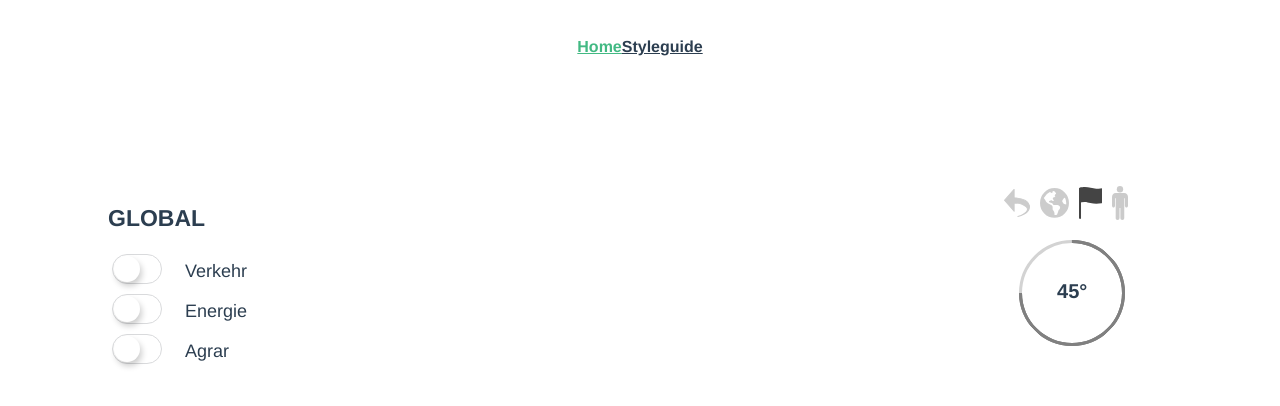
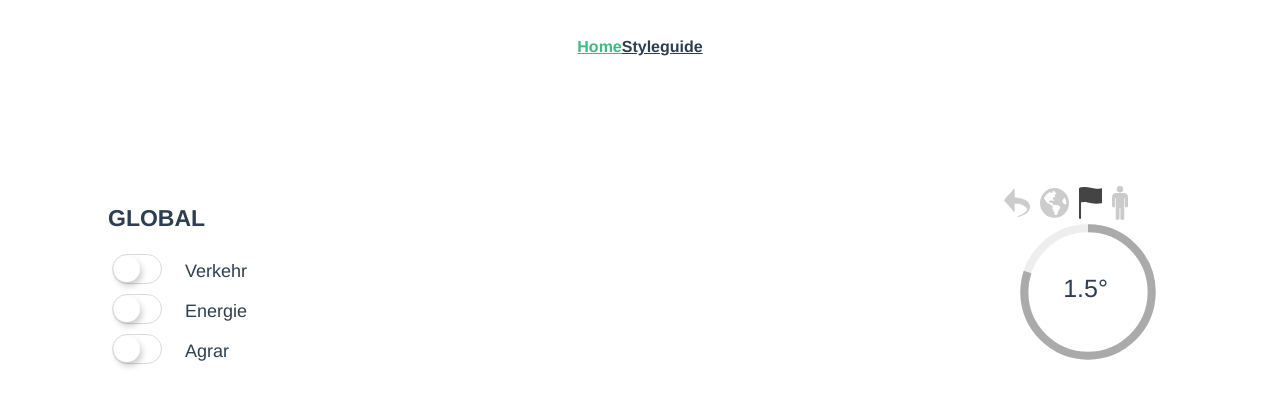
Before and after one commit to flogesell/shutdown, a Vue app in the folder frontend/: page / in a window 1280 px wide. Shown: the top 406 px of the page. Built offline with nearby package versions, Linux system fonts and the light colour scheme.

Commit message:
probability circle

```diff
--- a/frontend/src/components/probabilityBox.vue
+++ b/frontend/src/components/probabilityBox.vue
@@ -1,10 +1,12 @@
 <template>
-    <div class="probability-box" id="einHalbGrad-box">
-        <div class="circle">
-        <p>{{ number }}</p>
-        </div>
-        <div :style="{ transform: 'rotate('+ arcStart + 'deg)' }" class="arc arc_start"></div>
-        <div :style="{ transform: 'rotate('+ arcEnd + 'deg)' }" class="arc arc_end"></div>
+    <div @mouseenter="displayPerc" @mouseleave="displayDeg">
+        <svg viewBox="0 0 35 35" id="circle" width="140px" height="140px">
+            <path d="M18 2.0845 a 15.9155 15.9155 0 0 1 0 31.831 a 15.9155 15.9155 0 0 1 0 -31.831" fill="none" stroke="#eee" stroke-width="2" />
+        </svg>
+        <svg viewBox="0 0 35 35" id="arc" width="140px" height="140px">
+            <path d="M18 2.0845 a 15.9155 15.9155 0 0 1 0 31.831 a 15.9155 15.9155 0 0 1 0 -31.831" fill="none" stroke="#aaa" stroke-width="2" :style="{ 'stroke-dasharray': percentage + ', 100' }" />
+        </svg>
+        <p class="probability" id="number">{{ deg }}</p>
     </div>
 </template>
 
@@ -12,48 +14,36 @@
 export default {
     name: 'probabilityBox',
     props: {
-        number: String,
-        arcStart: String,
-        arcEnd: String,
+        percentage: String,
+        deg: String
     },
+    methods: {
+        displayPerc() {
+           let nbr = document.getElementById('number');
+           let prc = this.$props.percentage;
+           nbr.innerHTML = prc + "%";
+        },
+        displayDeg() {
+           let nbr = document.getElementById('number');
+           let deg = this.$props.deg;
+           nbr.innerHTML = deg;
+        }
+    }
 }
 </script>
 
 <style scoped lang="scss">
-#probability-container {
-  position: absolute;
-  bottom: 0;
-}
-.probability-box {
-  width: 100px;
-  height: 100px;
-  margin: 20px;
-  p {
-    margin-top: 37px;
-    font-size: 20px;
-    font-weight: bold;
-  }
-}
-.circle {
-  position: absolute;
-  width: 100px;
-  height: 100px;
-  border-radius: 50%;
-  border: 3px solid lightgrey;
-}
-.arc {
-  position: absolute;
-  width: 100px;
-  height: 100px;
-  border-radius: 100%;
-  border: 3px solid;
-}
-
-.arc_start {
-  border-color: transparent grey gray gray;
-}
-
-.arc_end {
-  border-color: gray gray gray transparent;
-}
+    #arc {
+        margin-left: -140px;
+    }
+    .probability {
+        margin-top: -90px;
+        font-size: 25px;
+    }
+    #degree {
+        opacity: 1;
+    }
+    #percentage {
+        opacity: 0;
+    }
 </style>
--- a/frontend/src/views/Home.vue
+++ b/frontend/src/views/Home.vue
@@ -17,7 +17,8 @@
         <img :src="publicPath + 'img/icons/Icon_ionic-ios-man.svg'" alt="" />
       </div>
       <div id="probability-container">
-        <ProbabilityBox number="45°" arcStart="-45" arcEnd="45" class="probBox" />
+        <!--<ProbabilityBox number="45°" arcStart="30" arcEnd="145" class="probBox" />-->
+        <ProbabilityBox percentage="80" deg="1.5°" class="probBox" />
       </div>
     </div>
   </div>
--- /dev/null
+++ b/package.json
@@ -0,0 +1,5 @@
+{
+  "dependencies": {
+    "jquery": "^3.6.0"
+  }
+}
```
Also changed, not shown: 1 other file (tests, documents, lock files or other folders).
